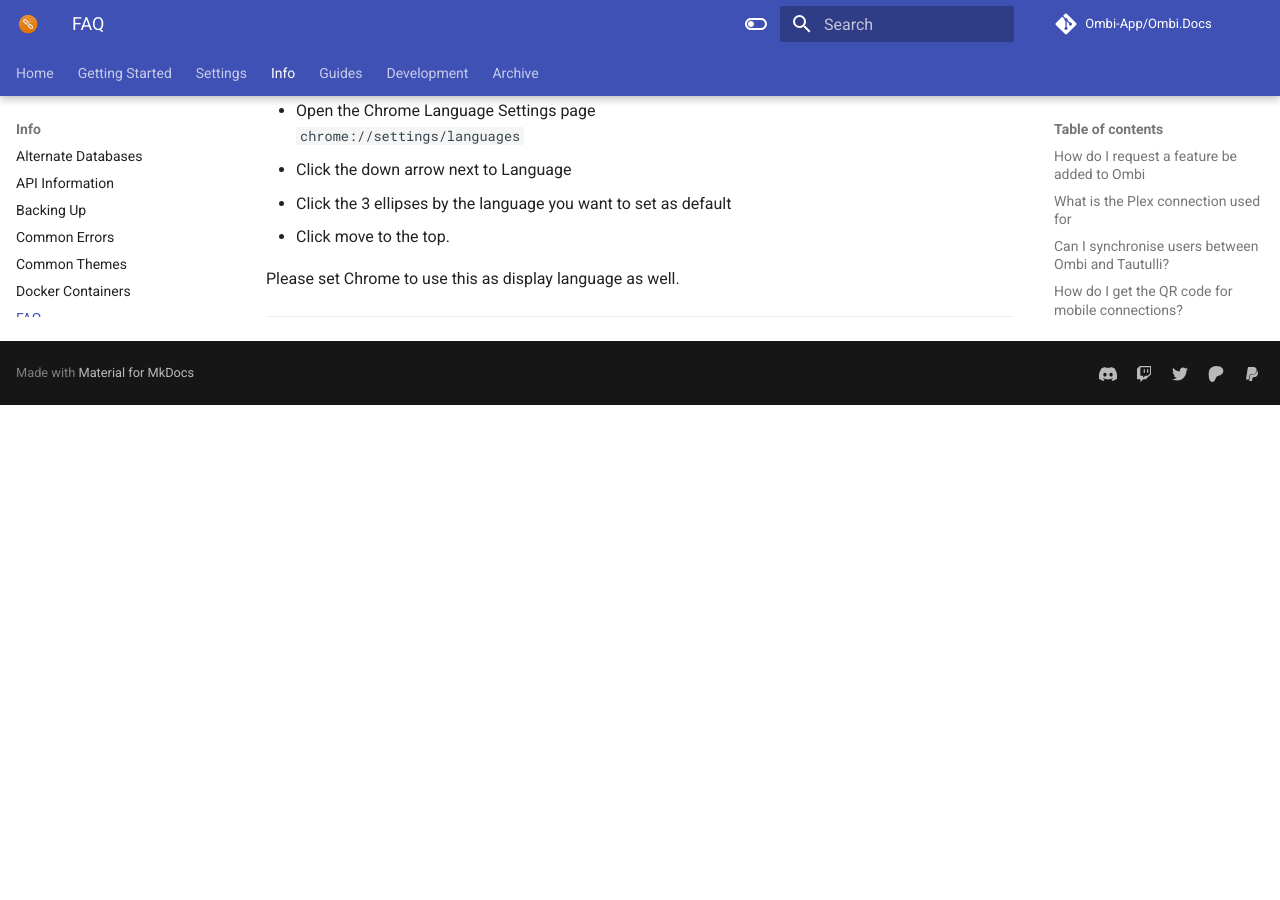
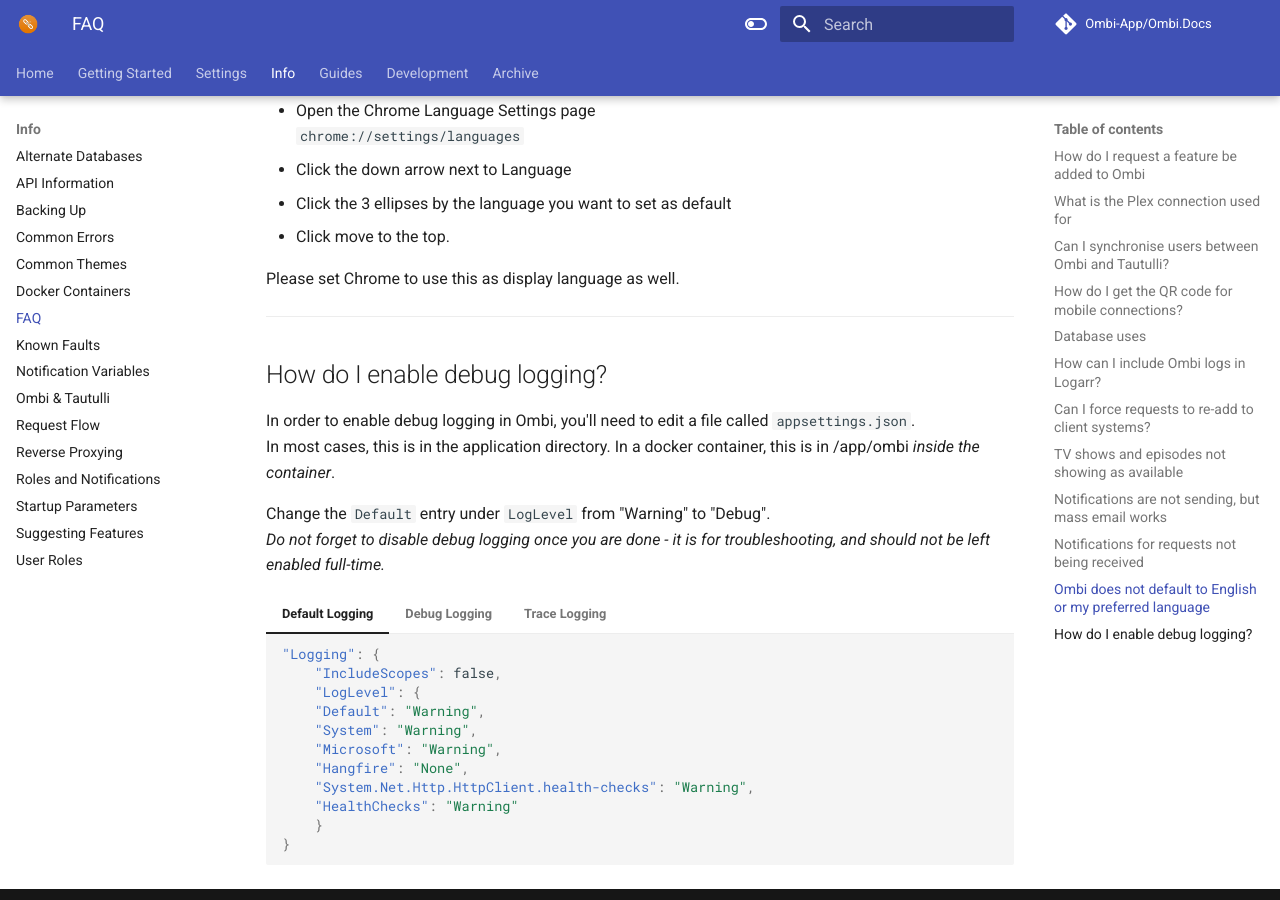
Before and after one commit to Ombi-app/Ombi.Docs, an MkDocs documentation site: the page built from docs/info/faq.md, in a window 1280 px wide and 900 px high, scrolled down 3404 px. Built offline with MkDocs 1.6.1 and Material for MkDocs 9.7.7, drawn with Linux system fonts in a browser that asks for light colours; comment, search, counter and statistics services are not loaded; before the commit the page ends 3809 px from its top, so only the background shows below that.

Commit message:
Add debug logging instructions.

````diff
--- a/docs/info/faq.md
+++ b/docs/info/faq.md
@@ -150,3 +150,56 @@
 
 Please set Chrome to use this as display language as well.
 ***
+
+## How do I enable debug logging?
+
+In order to enable debug logging in Ombi, you'll need to edit a file called `appsettings.json`.
+In most cases, this is in the application directory. In a docker container, this is in /app/ombi _inside the container_.
+
+Change the `Default` entry under `LogLevel` from "Warning" to "Debug".
+_Do not forget to disable debug logging once you are done - it is for troubleshooting, and should not be left enabled full-time._
+
+=== "Default Logging"
+    ```json
+    "Logging": {
+        "IncludeScopes": false,
+        "LogLevel": {
+        "Default": "Warning",
+        "System": "Warning",
+        "Microsoft": "Warning",
+        "Hangfire": "None",
+        "System.Net.Http.HttpClient.health-checks": "Warning",
+        "HealthChecks": "Warning"
+        }
+    }
+    ```
+
+=== "Debug Logging"
+    ```json
+    "Logging": {
+        "IncludeScopes": false,
+        "LogLevel": {
+        "Default": "Debug",
+        "System": "Debug",
+        "Microsoft": "Warning",
+        "Hangfire": "None",
+        "System.Net.Http.HttpClient.health-checks": "Warning",
+        "HealthChecks": "Warning"
+        }
+    }
+    ```
+
+=== "Trace Logging"
+    ```json
+    "Logging": {
+        "IncludeScopes": false,
+        "LogLevel": {
+        "Default": "Trace",
+        "System": "Trace",
+        "Microsoft": "Trace",
+        "Hangfire": "None",
+        "System.Net.Http.HttpClient.health-checks": "Warning",
+        "HealthChecks": "Warning"
+        }
+    }
+    ```
````
